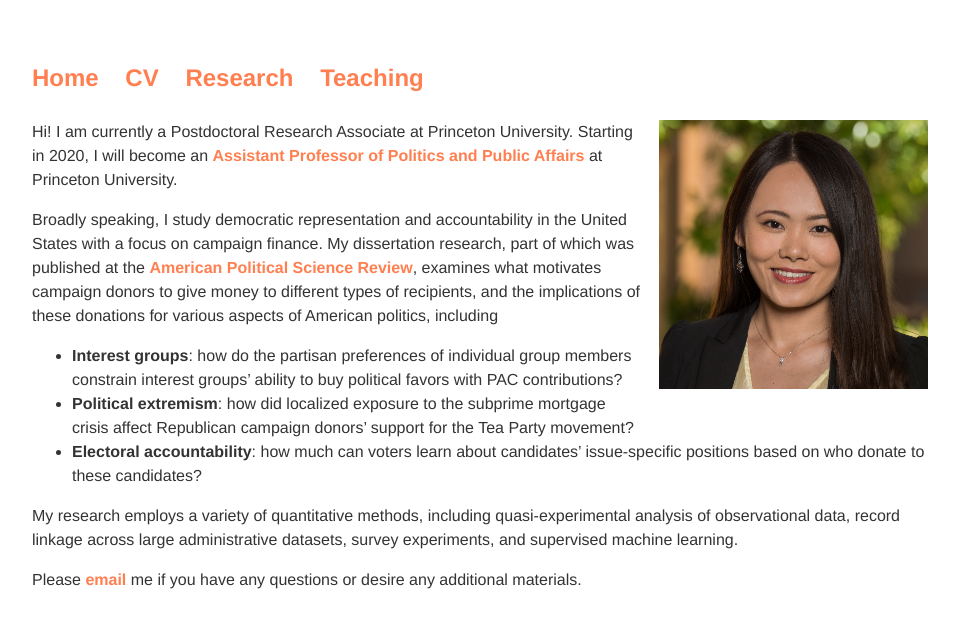
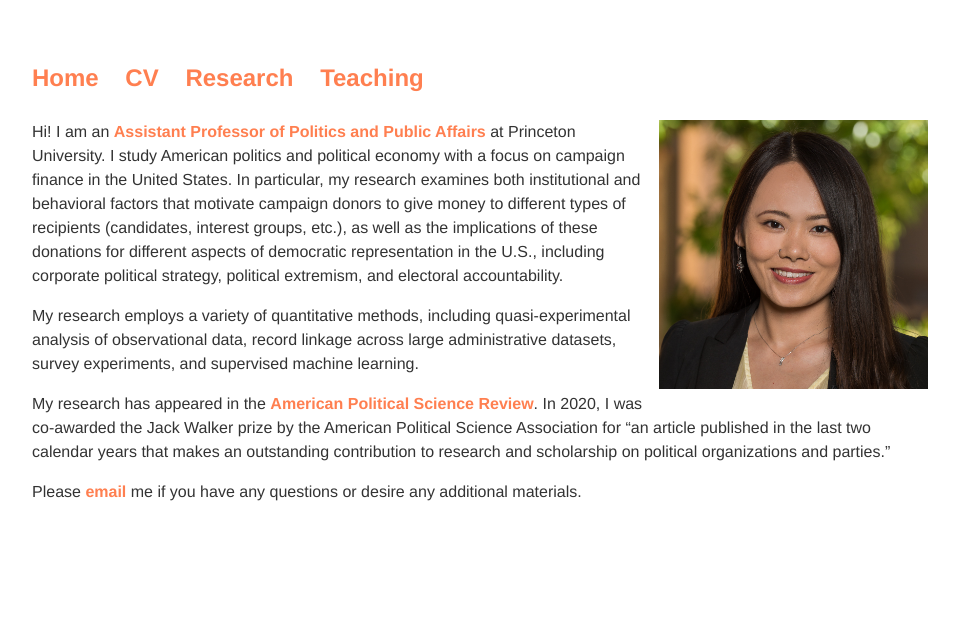
Before and after one commit to zhaoliresearch/zhaoliresearch.github.io, a Jekyll site: the page built from index.html, in a window 1280 px wide. Shown: the top 628 px of the page, without its empty margins (160-1119 px from the left). Built offline with Jekyll 4.4.1, drawn with Linux system fonts in a browser that asks for light colours.

Commit message:
Update index.html

```diff
--- a/index.html
+++ b/index.html
@@ -7,14 +7,11 @@ title: Zhao Li, Ph.D.
 
 <div class="blurb">
 
-	<p><img src="headshot/Zhao Li_headshot.jpg" alt="Headshot" style="width:30%;height:30%;margin-left:15px;margin-bottom:15px;float:right;">Hi! I am currently a Postdoctoral Research Associate at Princeton University. Starting in 2020, I will become an <a href="https://csdp.princeton.edu/people/zhao-li">Assistant Professor of Politics and Public Affairs</a> at Princeton University.</p>
+	<p><img src="headshot/Zhao Li_headshot.jpg" alt="Headshot" style="width:30%;height:30%;margin-left:15px;margin-bottom:15px;float:right;">Hi! I am an <a href="https://csdp.princeton.edu/people/zhao-li">Assistant Professor of Politics and Public Affairs</a> at Princeton University. I study American politics and political economy with a focus on campaign finance in the United States. In particular, my research examines both institutional and behavioral factors that motivate campaign donors to give money to different types of recipients (candidates, interest groups, etc.), as well as the implications of these donations for different aspects of democratic representation in the U.S., including corporate political strategy, political extremism, and electoral accountability.</p>
 
-        <p>Broadly speaking, I study democratic representation and accountability in the United States with a focus on campaign finance. My dissertation research, part of which was published at the <a href="https://www.cambridge.org/core/journals/american-political-science-review/article/how-internal-constraints-shape-interest-group-activities-evidence-from-accessseeking-pacs/2DF966405543A54CE0BC8BDE18307B56">American Political Science Review</a>, examines what motivates campaign donors to give money to different types of recipients, and the implications of these donations for various aspects of American politics, including</p>
-        <ul class="list-group">
-		<li><b>Interest groups</b>: how do the partisan preferences of individual group members constrain interest groups’ ability to buy political favors with PAC contributions?</li>
-		<li><b>Political extremism</b>: how did localized exposure to the subprime mortgage crisis affect Republican campaign donors’ support for the Tea Party movement?</li>
-		<li><b>Electoral accountability</b>: how much can voters learn about candidates’ issue-specific positions based on who donate to these candidates?</li>
-        </ul>
         <p>My research employs a variety of quantitative methods, including quasi-experimental analysis of observational data, record linkage across large administrative datasets, survey experiments, and supervised machine learning.</p>
-        <p>Please <a href="mailto:zhaoliresearch@gmail.com">email</a> me if you have any questions or desire any additional materials.</p>
+
+	<p>My research has appeared in the <a href="https://www.cambridge.org/core/journals/american-political-science-review/article/how-internal-constraints-shape-interest-group-activities-evidence-from-accessseeking-pacs/2DF966405543A54CE0BC8BDE18307B56">American Political Science Review</a>. In 2020, I was co-awarded the Jack Walker prize by the American Political Science Association for “an article published in the last two calendar years that makes an outstanding contribution to research and scholarship on political organizations and parties.”</p>
+
+	<p>Please <a href="mailto:zhaoliresearch@gmail.com">email</a> me if you have any questions or desire any additional materials.</p>
 </div><!-- /.blurb -->
```
